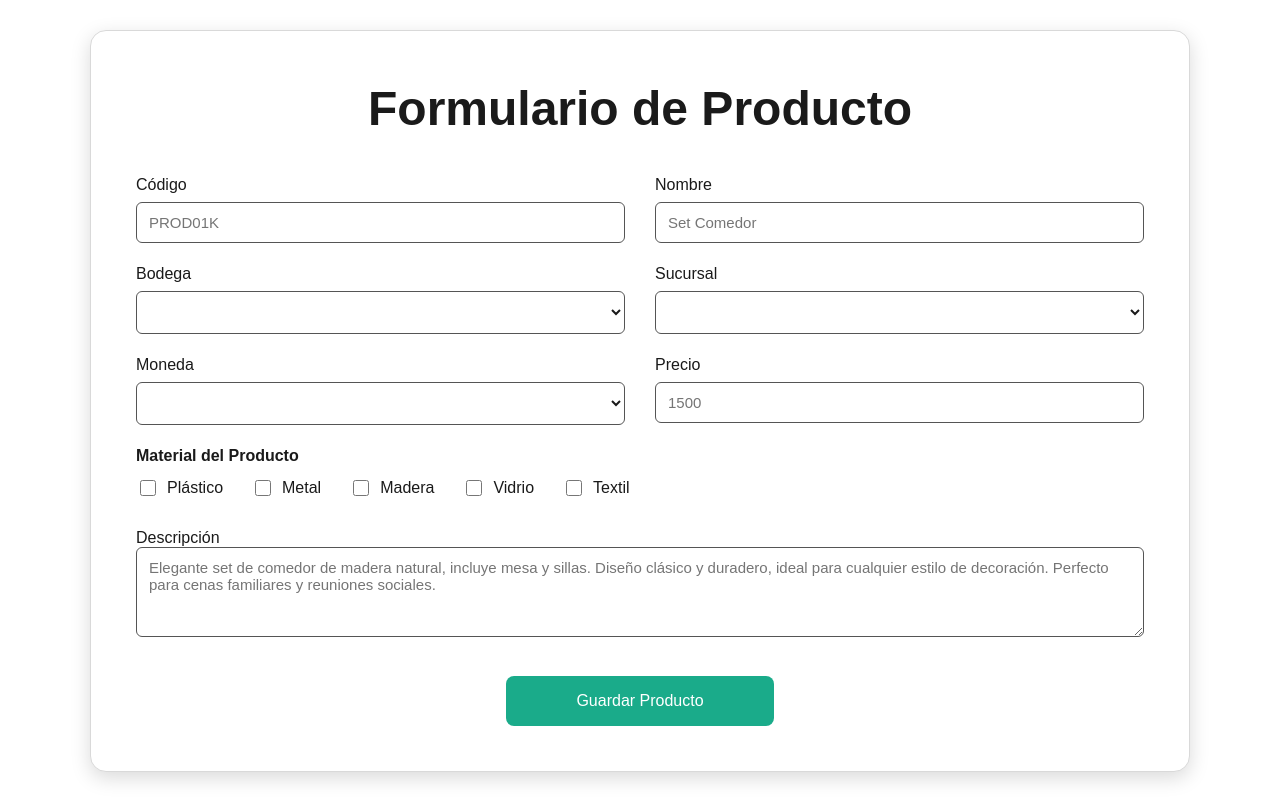
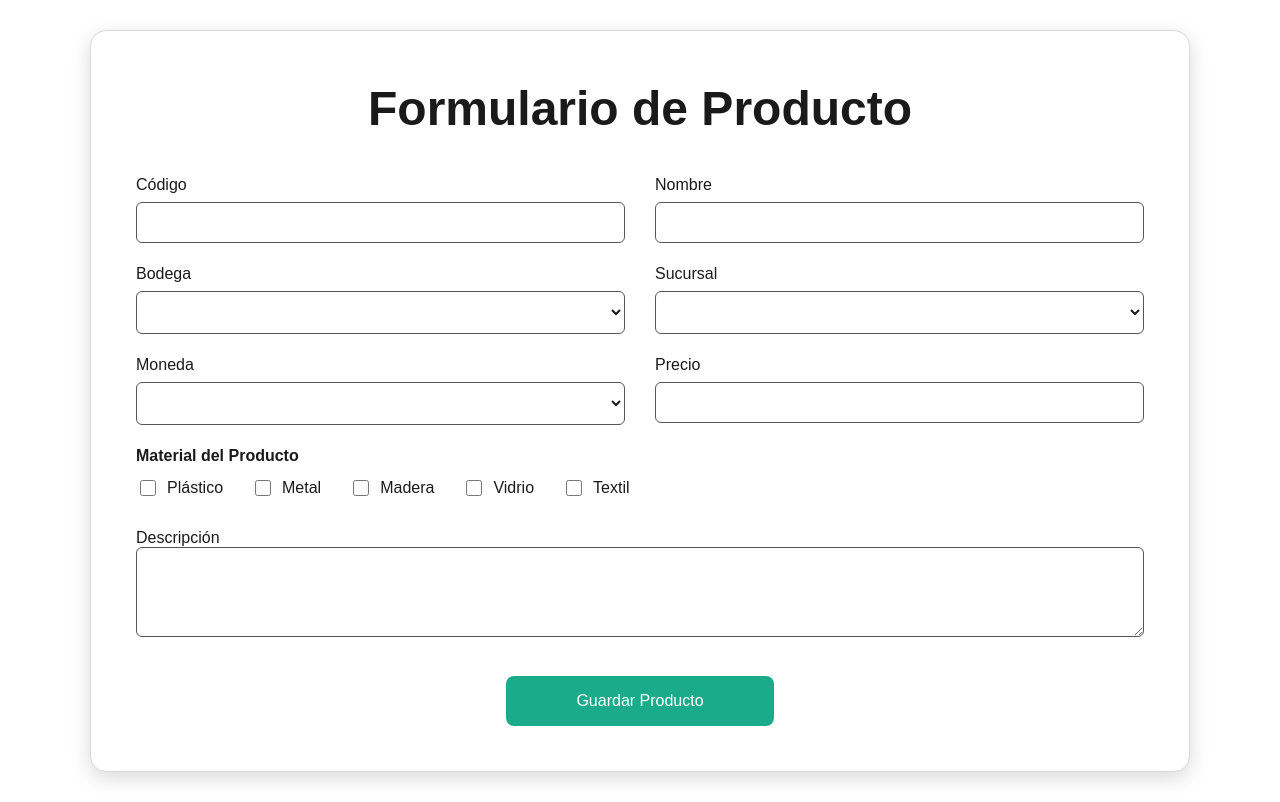
Before and after one commit to DaniloUlloa/prueba-diagnostico-desis, a PHP site: page /desis/ in a window 1280 px wide. Run offline with PHP 8.4, Linux system fonts and the light colour scheme; data comes from the database, SQL or seed files in the repository; lists and menus that the app fills with data are empty; some libraries are stand-ins or nearby versions.

Commit message:
Update index.php
Se quitaron los placeholder

```diff
--- a/index.php
+++ b/index.php
@@ -10,11 +10,11 @@ include("inc/head.php");
             <div class="fila">
                 <div class="campo">
                     <label for="codigo">Código</label>
-                    <input type="text" id="codigo" name="codigo" placeholder="PROD01K">
+                    <input type="text" id="codigo" name="codigo">
                 </div>
                 <div class="campo">
                     <label for="nombre">Nombre</label>
-                    <input type="text" id="nombre" name="nombre" placeholder="Set Comedor">
+                    <input type="text" id="nombre" name="nombre">
                 </div>
             </div>
 
@@ -52,7 +52,7 @@ include("inc/head.php");
                 </div>
                 <div class="campo">
                     <label for="precio">Precio</label>
-                    <input type="number" id="precio" name="precio" placeholder="1500">
+                    <input type="number" id="precio" name="precio">
                 </div>
             </div>
 
@@ -79,7 +79,7 @@ include("inc/head.php");
 
             <div class="campo-completo">
                 <label for="descripcion">Descripción</label>
-                <textarea id="descripcion" name="descripcion" placeholder="Elegante set de comedor de madera natural, incluye mesa y sillas. Diseño clásico y duradero, ideal para cualquier estilo de decoración. Perfecto para cenas familiares y reuniones sociales."></textarea>
+                <textarea id="descripcion" name="descripcion"></textarea>
             </div>
 
             <button type="button" class="boton-guardar" onclick="javascript:validaCampos();">Guardar Producto</button>
```
